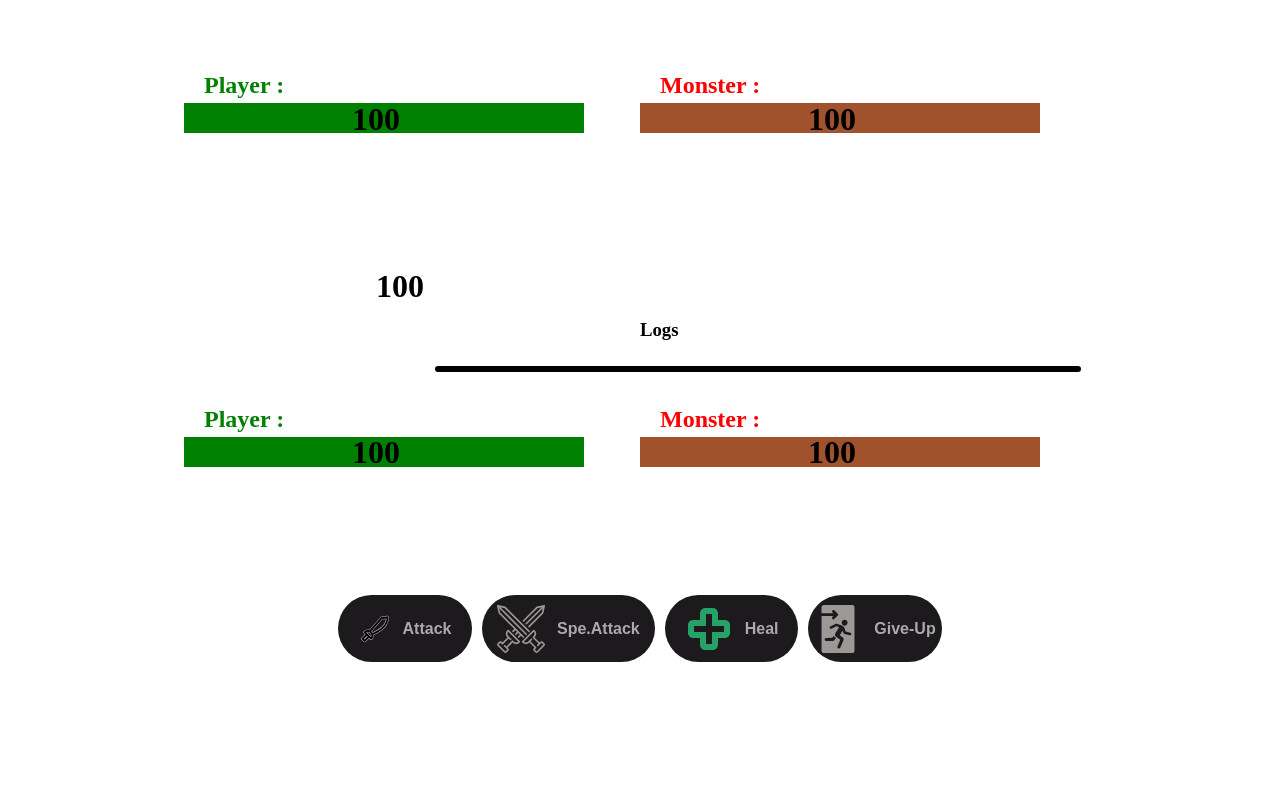
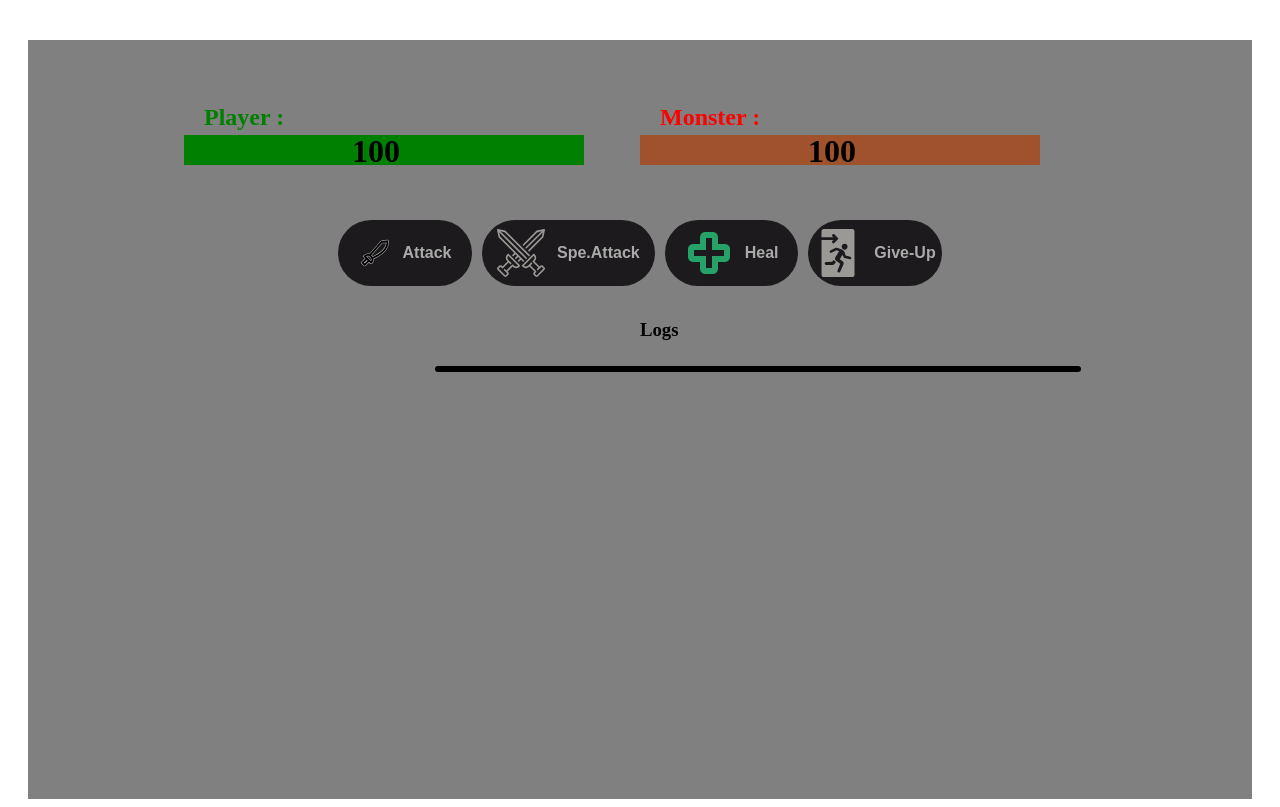
Before and after one commit to AoiLeyos/MonsterSlayerAngular, an Angular app: page / in a window 1280 px wide. Built offline with nearby package versions, Linux system fonts and the light colour scheme.

Commit message:
feat(app.component.html)add main balise

```diff
--- a/src/app/app.component.html
+++ b/src/app/app.component.html
@@ -1,10 +1,5 @@
-<app-health-bar [value]="heroHealthService.currentHealth">
-  <p>Player</p>
-</app-health-bar>
-<app-health> {{heroHealthService.currentHealth}} </app-health>
-<app-health-bar [value]="monsterHealthService.currentHealth">
-  <p>Monster</p>
-</app-health-bar>
-<app-health> {{monsterHealthService.currentHealth}} </app-health>
-<app-buttons></app-buttons>
-<app-fight-logs></app-fight-logs>
+<main>
+  <app-health-bar></app-health-bar>
+  <app-buttons></app-buttons>
+  <app-fight-logs></app-fight-logs>
+</main>
```
